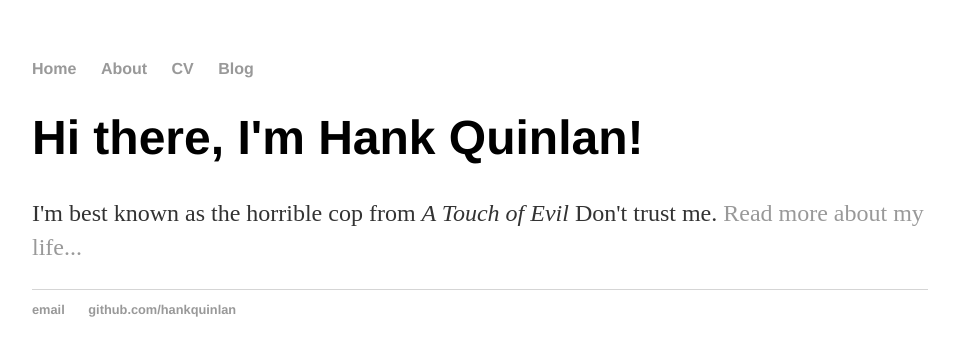
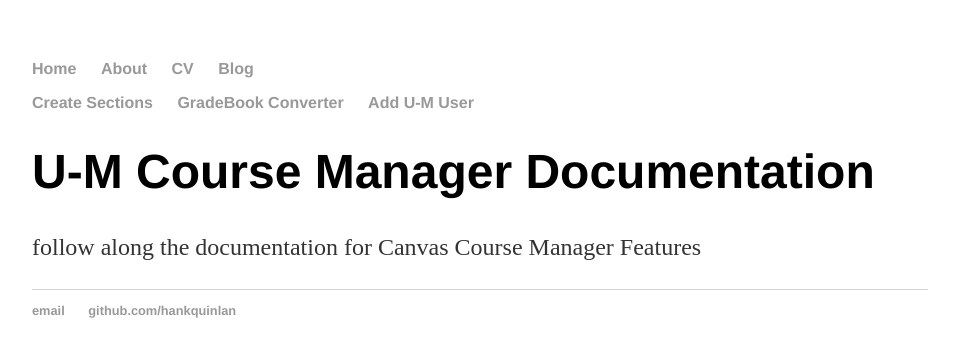
Before and after one commit to pushyamig/pushyamig.github.io, a Jekyll site: the page built from ccm/index.html, in a window 1280 px wide. Shown: the top 357 px of the page, without its empty margins (160-1115 px from the left). Built offline with Jekyll 4.4.1, drawn with Linux system fonts in a browser that asks for light colours.

Commit message:
Update index.html

```diff
--- a/ccm/index.html
+++ b/ccm/index.html
@@ -1,8 +1,16 @@
 ---
 layout: default
-title: Hank Quinlan, Horrible Cop
+title: Canvas Course Manager, ITS, Teaching and Learning
 ---
 <div class="blurb">
-	<h1>Hi there, I'm Hank Quinlan!</h1>
-	<p>I'm best known as the horrible cop from <em>A Touch of Evil</em> Don't trust me. <a href="/about">Read more about my life...</a></p>
+	<nav>
+	    	<ul>
+	            <li><a href="/ccm/create-sections.md">Create Sections</a></li>
+		    <li><a href="/ccm/gradebook-converter.md">GradeBook Converter</a></li>
+	            <li><a href="/ccm/add-um-user.md">Add U-M User</a></li>
+
+	    	</ul>
+	</nav>
+	<h1>U-M Course Manager Documentation</h1>
+	<p>follow along the documentation for Canvas Course Manager Features</p>
 </div><!-- /.blurb -->
```
